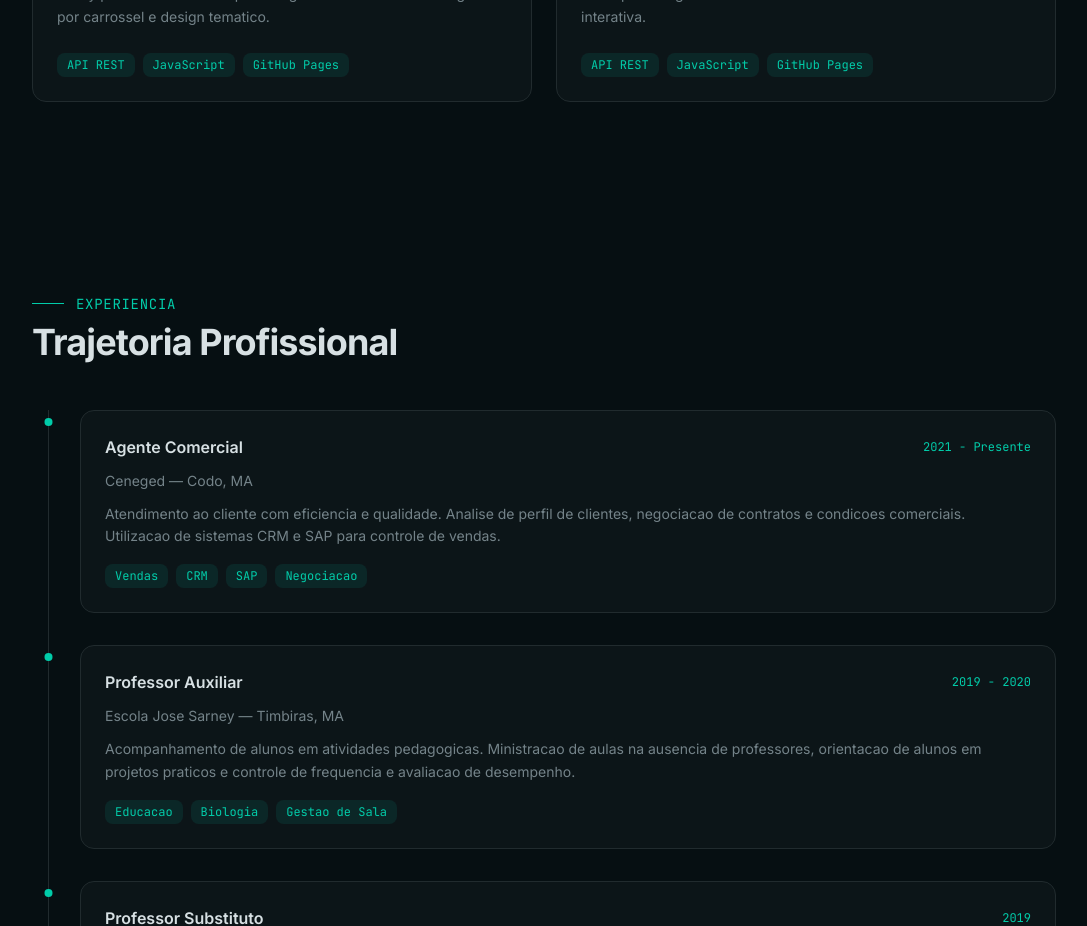
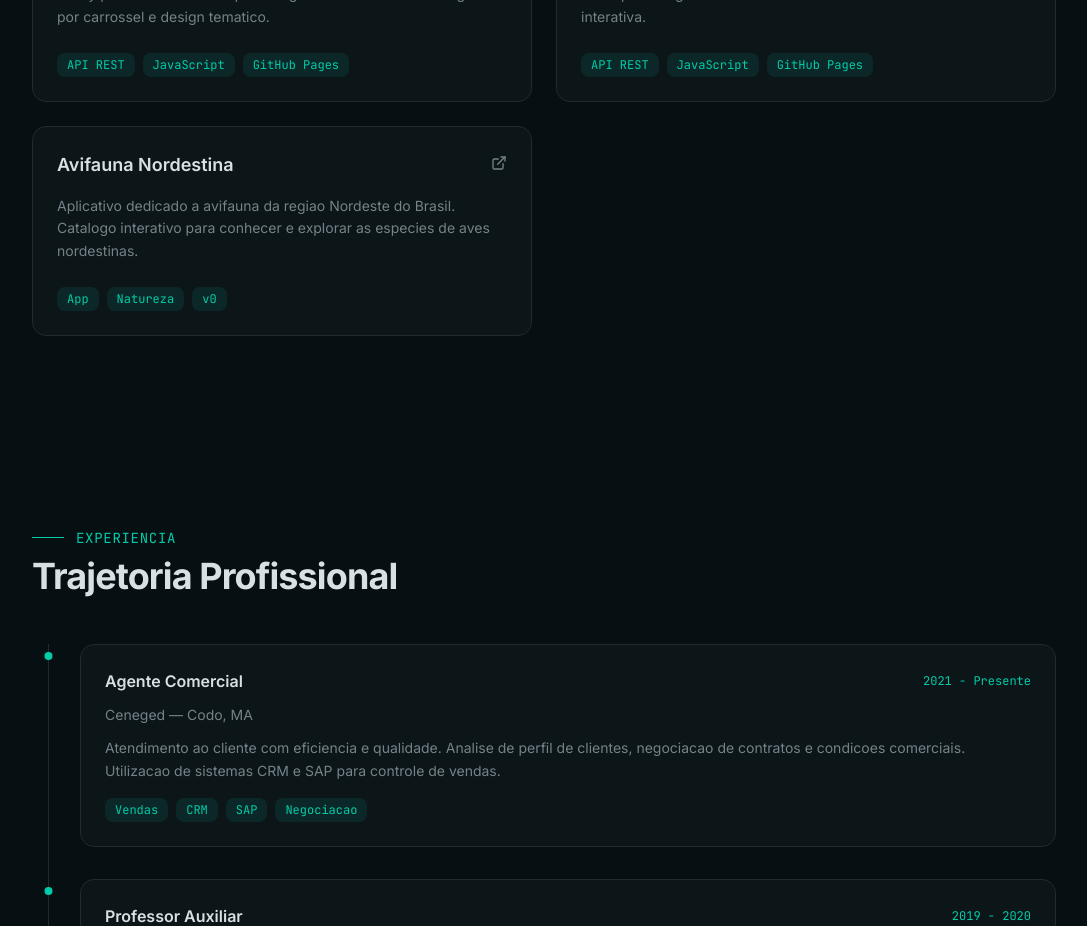
Before and after one commit to Rahonne08/v0-portfolio-for-pablo-rahonne, a Next.js app: page / in a window 1280 px wide. Shown: the part 2860-3786 px from the top of the page, without its empty margins (96-1183 px from the left). Built offline with nearby package versions, Linux system fonts and the light colour scheme.

Commit message:
add project "Avifauna Nordestina" to portfolio with new card and tags
Co-authored-by: Pablo Rahonne <175164402+Rahonne08@users.noreply.github.com>

```diff
--- a/components/projects.tsx
+++ b/components/projects.tsx
@@ -28,6 +28,13 @@ const projects = [
       "Aplicacao web que consome a SWAPI (Star Wars API) para listar e exibir personagens do universo Star Wars com interface tematica e interativa.",
     url: "https://rodrigoserrasqueiro.github.io/Star-Wars-Characters/",
     tags: ["API REST", "JavaScript", "GitHub Pages"],
+  },
+  {
+    title: "Avifauna Nordestina",
+    description:
+      "Aplicativo dedicado a avifauna da regiao Nordeste do Brasil. Catalogo interativo para conhecer e explorar as especies de aves nordestinas.",
+    url: "https://v0.app/chat/avifauna-nordestina-app-iBlv1BJqCOq?ref=TY89XB",
+    tags: ["App", "Natureza", "v0"],
   },
 ]
 
```
